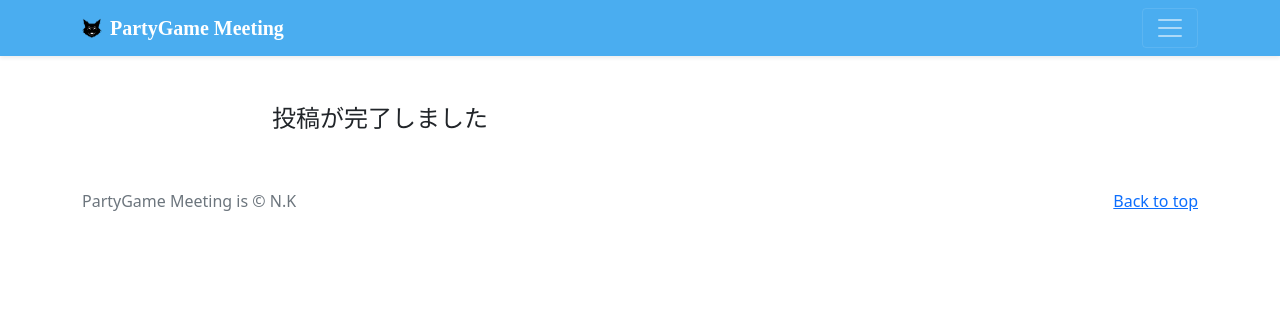
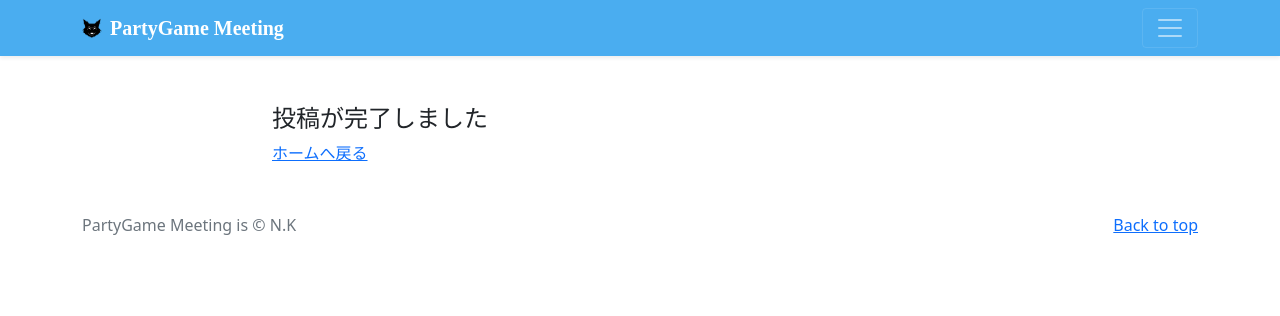
Before and after one commit to nnnkkk000/partygame-meeting, a Django app: page /post_done in a window 1280 px wide. Shown: the top 316 px of the page. Run offline with Django 4.2, Linux system fonts and the light colour scheme; some libraries are stand-ins or nearby versions.

Commit message:
投稿完了ページ更新

```diff
--- a/partygame/templates/post_success.html
+++ b/partygame/templates/post_success.html
@@ -11,6 +11,7 @@
             {% comment %} 列配置 {% endcomment %}
             <div class="col offset-2">
                 <h4>投稿が完了しました</h4>
+                <a href="{% url 'partygame:index' %}">ホームへ戻る</a>
             </div>
         </div>
     </div>
```
Also changed, not shown: db.sqlite3.
